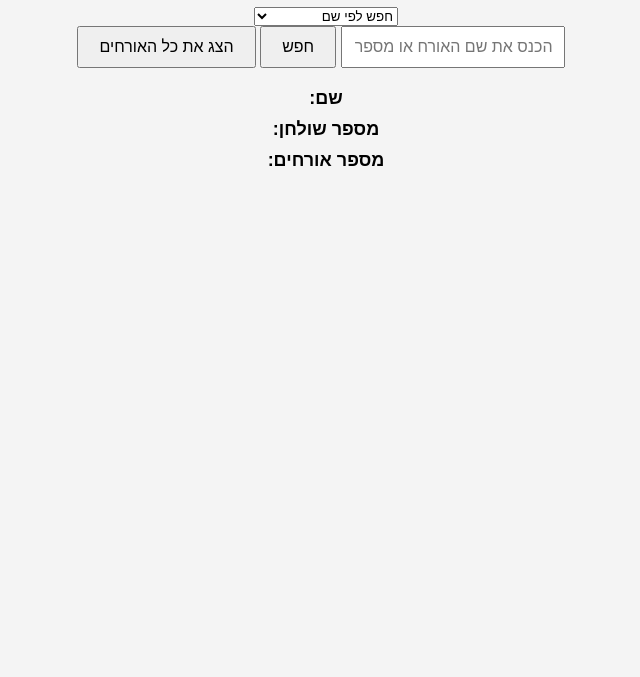
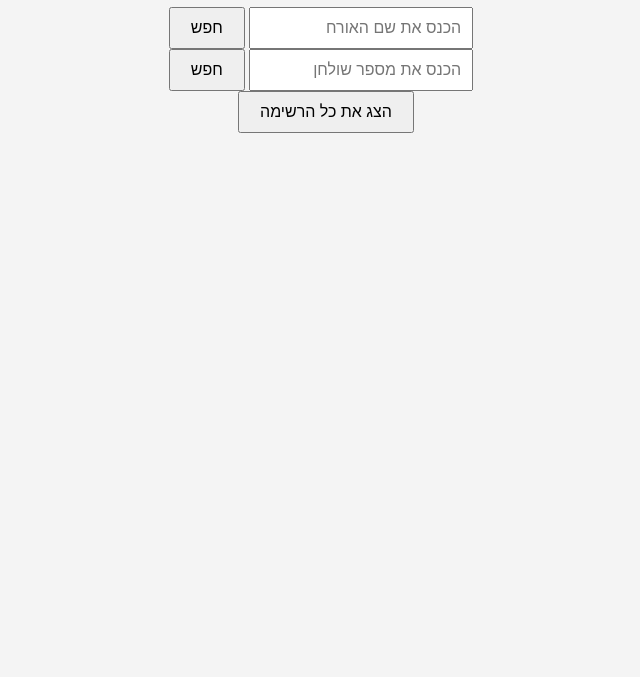
Before and after one commit to idobenel/guest-table-finder, a plain HTML site: page index.html in a window 1280 px wide. Shown: the part 123-800 px from the top of the page, without its empty margins (314-954 px from the left). Drawn offline with Linux system fonts and the light colour scheme.

Commit message:
Add files via upload

```diff
--- a/index.html
+++ b/index.html
@@ -10,25 +10,25 @@
     <div class="container">
         <h1>סידור הושבה</h1>
 
-        <!-- Dropdown for selecting search type -->
+        <!-- Search by Name Section -->
         <div>
-            <select id="searchType">
-                <option value="name">חפש לפי שם</option>
-                <option value="table">חפש לפי מספר שולחן</option>
-            </select>
+            <input type="text" id="nameInput" placeholder="הכנס את שם האורח">
+            <button onclick="searchGuest()">חפש</button>
         </div>
 
-        <input type="text" id="nameInput" placeholder="הכנס את שם האורח או מספר שולחן">
-        <button onclick="searchGuest()">חפש</button>
+        <!-- Search by Table Number Section -->
+        <div>
+            <input type="text" id="tableInput" placeholder="הכנס את מספר שולחן">
+            <button onclick="searchByTable()">חפש</button>
+        </div>
 
         <!-- Button to display all guests -->
-        <button onclick="displayAllGuests()">הצג את כל האורחים</button>
+        <div>
+            <button onclick="displayFullList()">הצג את כל הרשימה</button>
+        </div>
 
-        <div id="result">
-            <p id="guestName">שם: </p>
-            <p id="tableNumber">מספר שולחן: </p>
-            <p id="guestCount">מספר אורחים: </p>
-        </div>
+        <!-- Result Display Area -->
+        <div id="result"></div>
     </div>
 
     <script src="script.js"></script>
--- a/script.js
+++ b/script.js
@@ -61,77 +61,68 @@ function searchGuest() {
     }
 }
 
-// Function to search for the guest by name or table number
-function searchGuest() {
-    const name = document.getElementById("nameInput").value.trim();
+// Function to search by table number
+function searchByTable() {
+    const tableNumber = document.getElementById("tableInput").value.trim();
     const resultElement = document.getElementById("result");
-    const guestName = document.getElementById("guestName");
-    const tableNumber = document.getElementById("tableNumber");
-    const guestCount = document.getElementById("guestCount");
 
     // Reset result
-    guestName.textContent = "שם: ";
-    tableNumber.textContent = "מספר שולחן: ";
-    guestCount.textContent = "מספר אורחים: ";
+    resultElement.innerHTML = "";  // Clear previous results
 
-    if (name === "") {
-        alert("הכנס את שם האורח או מספר שולחן");
+    if (tableNumber === "") {
+        alert("הכנס את מספר שולחן");
         return;
     }
 
-    // Get selected search type from dropdown
-    const searchType = document.getElementById("searchType").value;
+    // Search for the guest by table number
+    const matchingGuests = guests.filter(g => g.table_number === parseInt(tableNumber));
 
-    let guest;
-
-    if (searchType === "name") {
-        // Search by name
-        guest = guests.find(g => g.name.includes(name));
-    } else if (searchType === "table") {
-        // Search by table number
-        const tableNumberSearch = parseInt(name, 10);
-        guest = guests.find(g => g.table_number === tableNumberSearch);
-    }
-
-    if (guest) {
-        guestName.textContent = "שם: " + guest.name;
-        tableNumber.textContent = "מספר שולחן: " + guest.table_number;
-        guestCount.textContent = "מספר אורחים: " + guest.number_of_guests;
+    if (matchingGuests.length > 0) {
+        matchingGuests.forEach(guest => {
+            // Create a new result block for each guest
+            const guestDiv = document.createElement("div");
+            guestDiv.innerHTML = `
+                <p>שם: ${guest.name}</p>
+                <p>מספר שולחן: ${guest.table_number}</p>
+                <p>מספר אורחים: ${guest.number_of_guests}</p>
+                <br><br>
+            `;
+            resultElement.appendChild(guestDiv);  // Append to the result section
+        });
     } else {
-        guestName.textContent = "שם לא נמצא";
-        tableNumber.textContent = "לא נמצא מספר שולחן";
-        guestCount.textContent = "לא נמצאו מספר אורחים";
+        const noMatchDiv = document.createElement("div");
+        noMatchDiv.innerHTML = `
+            <p>לא נמצא אורח עם מספר שולחן זה</p>
+        `;
+        resultElement.appendChild(noMatchDiv);
     }
 }
 
-// Function to display all guests sorted by name or table number
-function displayAllGuests() {
+// Function to display the full sorted list of guests
+function displayFullList() {
     const resultElement = document.getElementById("result");
-    const guestName = document.getElementById("guestName");
-    const tableNumber = document.getElementById("tableNumber");
-    const guestCount = document.getElementById("guestCount");
 
     // Reset result
-    guestName.textContent = "";
-    tableNumber.textContent = "";
-    guestCount.textContent = "";
+    resultElement.innerHTML = "";
 
-    // Sort guests by selected criteria (name or table number)
-    const sortBy = document.getElementById("searchType").value;
+    // Sort guests by name or by table number
+    const sortedGuests = guests.sort((a, b) => {
+        const nameA = a.name.toLowerCase();
+        const nameB = b.name.toLowerCase();
+        if (nameA < nameB) return -1;  // Sort alphabetically by name
+        if (nameA > nameB) return 1;
+        return a.table_number - b.table_number;  // Fallback to sorting by table number if names are the same
+    });
 
-    let sortedGuests;
-    if (sortBy === "name") {
-        // Sort by name (in Hebrew order)
-        sortedGuests = guests.sort((a, b) => a.name.localeCompare(b.name));
-    } else if (sortBy === "table") {
-        // Sort by table number
-        sortedGuests = guests.sort((a, b) => a.table_number - b.table_number);
-    }
-
-    // Display all guests
+    // Display the sorted list
     sortedGuests.forEach(guest => {
-        guestName.textContent += `שם: ${guest.name}\n`;
-        tableNumber.textContent += `מספר שולחן: ${guest.table_number}\n`;
-        guestCount.textContent += `מספר אורחים: ${guest.number_of_guests}\n\n`;
+        const guestDiv = document.createElement("div");
+        guestDiv.innerHTML = `
+            <p>שם: ${guest.name}</p>
+            <p>מספר שולחן: ${guest.table_number}</p>
+            <p>מספר אורחים: ${guest.number_of_guests}</p>
+            <br><br>
+        `;
+        resultElement.appendChild(guestDiv);  // Append to the result section
     });
 }
```
